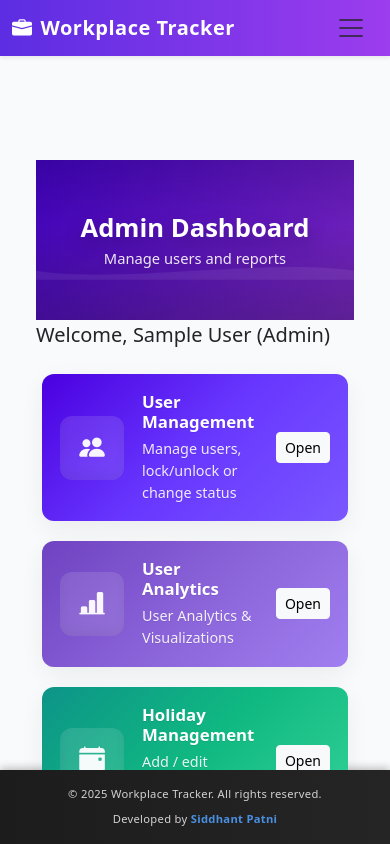
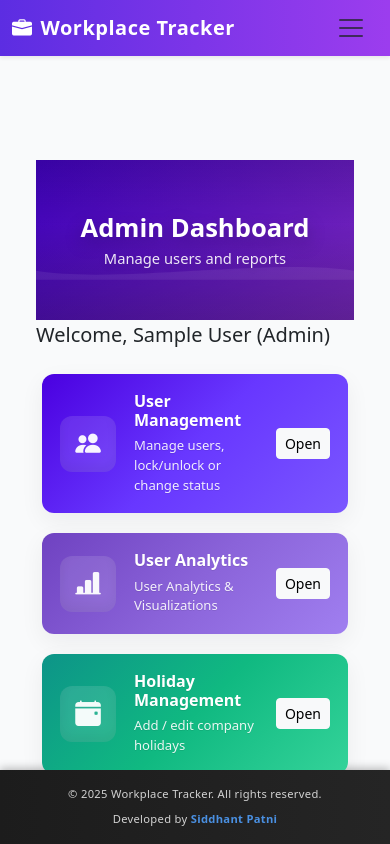
Before and after one commit to siddhantpatni0407/workplace-tracker-ui, a React (Create React App) app: page /admin-dashboard in a window 390 px wide. Built offline with nearby package versions, Linux system fonts and the light colour scheme; no server answers; sample sign-in values are in the browser's storage.

Commit message:
feat: effect to leave policy management card
feat: effect to leave policy management card

```diff
--- a/src/components/admin/dashboard/AdminDashboard.css
+++ b/src/components/admin/dashboard/AdminDashboard.css
@@ -75,6 +75,11 @@
   background: linear-gradient(135deg,#f59e0b 0%,#f97316 50%, #fb923c 100%);
 }
 
+/* NEW: green variant for Leave Policy */
+.card-green {
+  background: linear-gradient(135deg,#12b886 0%,#16a085 50%, #0ea57f 100%);
+}
+
 /* Animated shimmer overlay */
 .feature-card::after {
   content: "";
@@ -97,3 +102,22 @@
 /* small polish */
 .feature-card .bi { font-size: 1.6rem; color: rgba(255,255,255,0.95); }
 .feature-card .card-title, .feature-card .card-sub { text-shadow: 0 1px 0 rgba(0,0,0,0.08); }
+
+/* Optional: slight variation to logo circle contrast for green so icon stands out */
+.card-green .card-logo {
+  background: rgba(255,255,255,0.10);
+  color: #fff;
+}
+
+/* Optional: accessible focus state for keyboard users */
+.feature-card:focus {
+  outline: none;
+  box-shadow: 0 8px 28px rgba(12,20,40,0.14), 0 0 0 3px rgba(99,102,241,0.12);
+}
+
+/* small screens adjustments */
+@media (max-width: 480px) {
+  .card-logo { width: 56px; height: 56px; font-size: 24px; }
+  .card-title { font-size: 1rem; }
+  .card-sub { font-size: .82rem; }
+}
```
